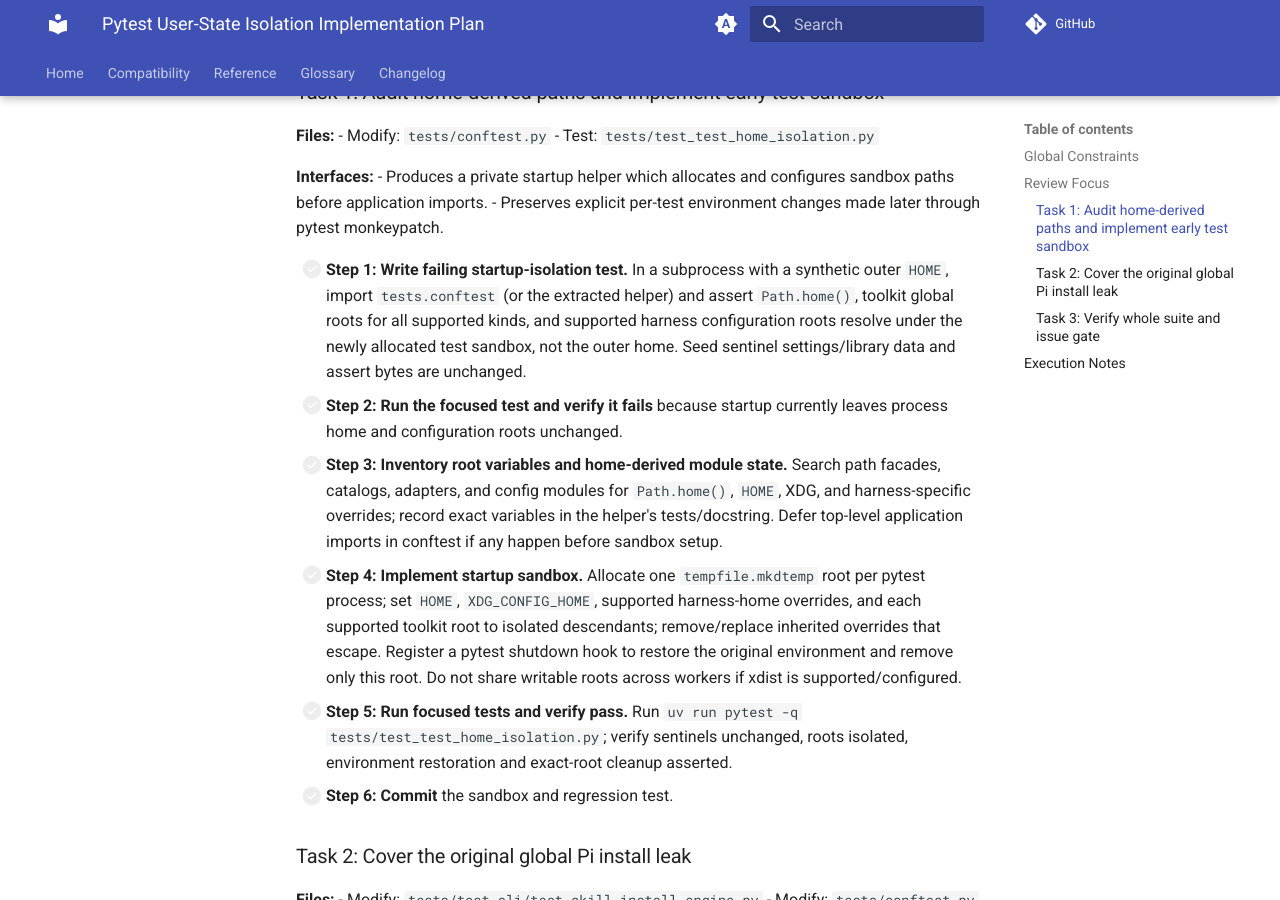
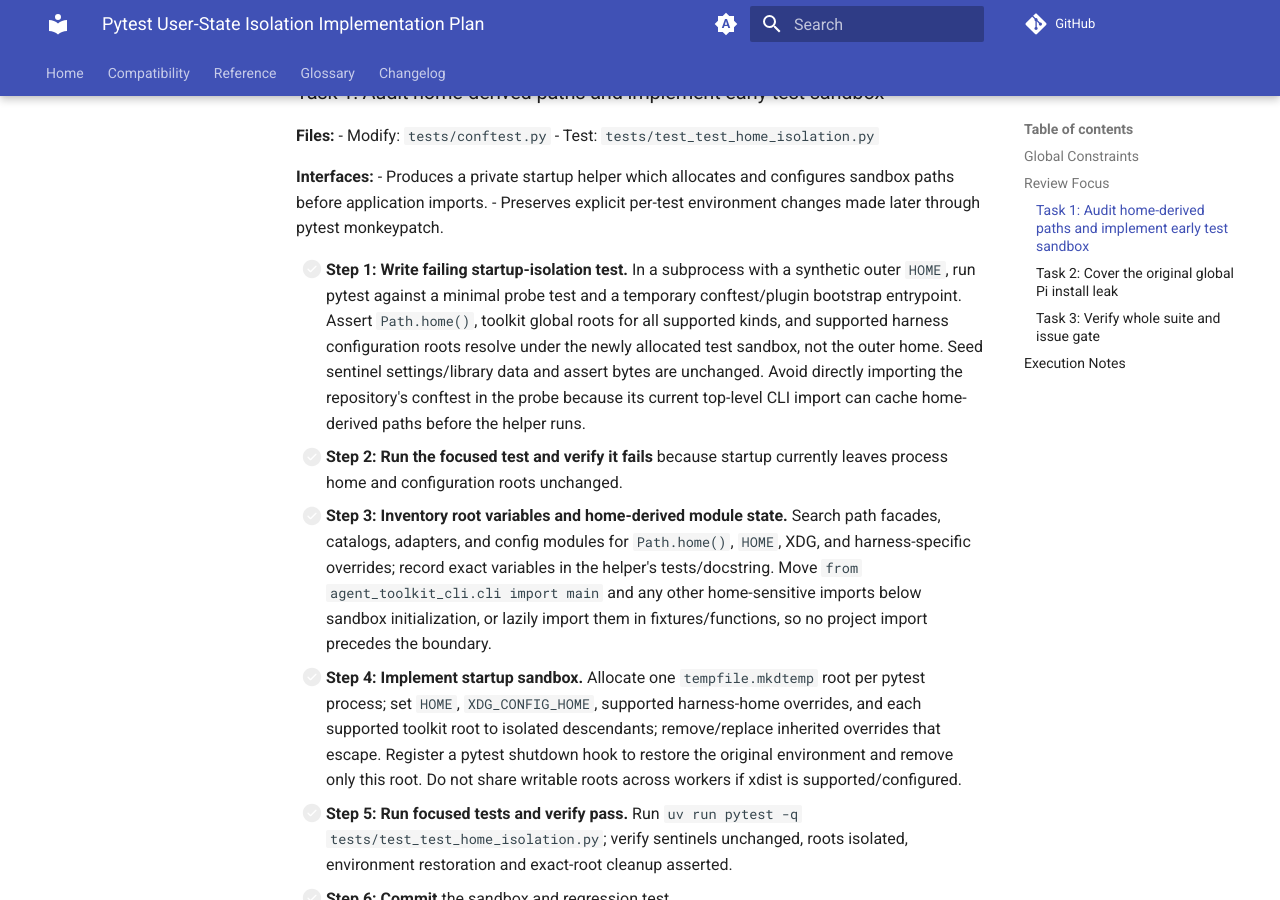
Before and after one commit to ajanderson1/agent-toolkit-cli, an MkDocs documentation site: the page built from docs/plans/2026-10-15-pytest-user-state-isolation.md, in a window 1280 px wide and 900 px high, scrolled down 1218 px. Built offline with MkDocs 1.6.1 and Material for MkDocs 9.7.7, drawn with Linux system fonts in a browser that asks for light colours; comment, search, counter and statistics services are not loaded.

Commit message:
docs: clarify pytest bootstrap ordering
Device: atlas

```diff
--- a/docs/plans/2026-10-15-pytest-user-state-isolation.md
+++ b/docs/plans/2026-10-15-pytest-user-state-isolation.md
@@ -39,9 +39,9 @@
 - Produces a private startup helper which allocates and configures sandbox paths before application imports.
 - Preserves explicit per-test environment changes made later through pytest monkeypatch.
 
-- [ ] **Step 1: Write failing startup-isolation test.** In a subprocess with a synthetic outer `HOME`, import `tests.conftest` (or the extracted helper) and assert `Path.home()`, toolkit global roots for all supported kinds, and supported harness configuration roots resolve under the newly allocated test sandbox, not the outer home. Seed sentinel settings/library data and assert bytes are unchanged.
+- [ ] **Step 1: Write failing startup-isolation test.** In a subprocess with a synthetic outer `HOME`, run pytest against a minimal probe test and a temporary conftest/plugin bootstrap entrypoint. Assert `Path.home()`, toolkit global roots for all supported kinds, and supported harness configuration roots resolve under the newly allocated test sandbox, not the outer home. Seed sentinel settings/library data and assert bytes are unchanged. Avoid directly importing the repository's conftest in the probe because its current top-level CLI import can cache home-derived paths before the helper runs.
 - [ ] **Step 2: Run the focused test and verify it fails** because startup currently leaves process home and configuration roots unchanged.
-- [ ] **Step 3: Inventory root variables and home-derived module state.** Search path facades, catalogs, adapters, and config modules for `Path.home()`, `HOME`, XDG, and harness-specific overrides; record exact variables in the helper's tests/docstring. Defer top-level application imports in conftest if any happen before sandbox setup.
+- [ ] **Step 3: Inventory root variables and home-derived module state.** Search path facades, catalogs, adapters, and config modules for `Path.home()`, `HOME`, XDG, and harness-specific overrides; record exact variables in the helper's tests/docstring. Move `from agent_toolkit_cli.cli import main` and any other home-sensitive imports below sandbox initialization, or lazily import them in fixtures/functions, so no project import precedes the boundary.
 - [ ] **Step 4: Implement startup sandbox.** Allocate one `tempfile.mkdtemp` root per pytest process; set `HOME`, `XDG_CONFIG_HOME`, supported harness-home overrides, and each supported toolkit root to isolated descendants; remove/replace inherited overrides that escape. Register a pytest shutdown hook to restore the original environment and remove only this root. Do not share writable roots across workers if xdist is supported/configured.
 - [ ] **Step 5: Run focused tests and verify pass.** Run `uv run pytest -q tests/test_test_home_isolation.py`; verify sentinels unchanged, roots isolated, environment restoration and exact-root cleanup asserted.
 - [ ] **Step 6: Commit** the sandbox and regression test.
```
